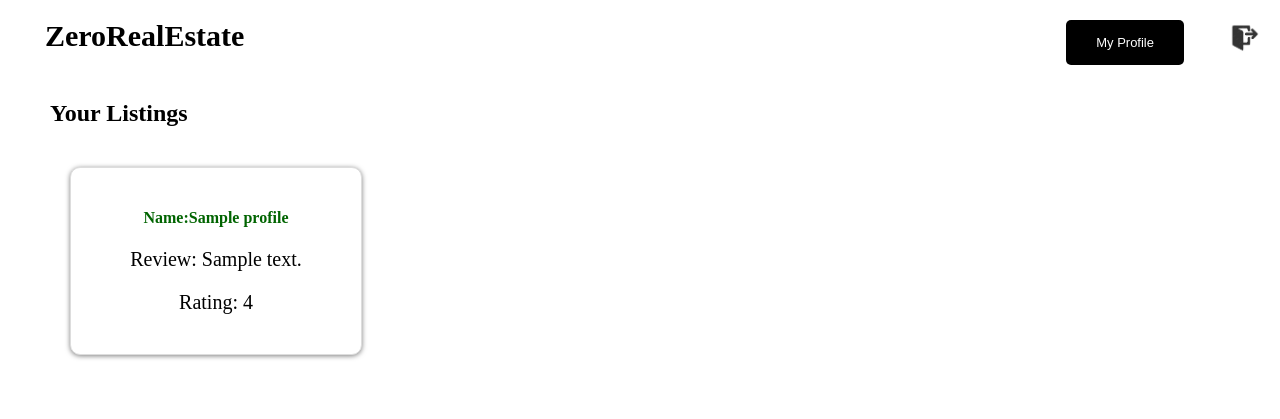
After one commit to laojuaihe22/CSIT314-TeamZero, a Flask app: page /agentViewFeedback in a window 1280 px wide. The commit adds this page. Shown: the top 419 px of the page. Run offline with Flask 3, Linux system fonts and the light colour scheme; the visitor is signed in with stand-in values (Sample User, id 1); a database or web service that is not in the repository returns one stand-in record (values such as "Sample title").

Commit message:
update user account cruds

```diff
--- a/app.py
+++ b/app.py
@@ -17,6 +17,7 @@ from boundary.RealEstateAgent.agentUpdatePropertyListingPage import update_prope
 from boundary.RealEstateAgent.agentDeletePropertyListingPage import delete_property_listing_app
 from boundary.RealEstateAgent.agentSearchPropertyListingPage import search_property_listing_app
 from boundary.RealEstateAgent.agentDashboardPage import rea_dashboard_app
+from boundary.RealEstateAgent.agentViewRating import rating_app
 
 from datetime import timedelta
 
@@ -43,6 +44,7 @@ app.register_blueprint(update_property_listing_app)
 app.register_blueprint(delete_property_listing_app)
 app.register_blueprint(search_property_listing_app)
 app.register_blueprint(rea_dashboard_app)
+app.register_blueprint(rating_app)
 
 # Run the Flask application
 if __name__ == "__main__":
--- a/boundary/RealEstateAgent/agentSearchPropertyListingPage.py
+++ b/boundary/RealEstateAgent/agentSearchPropertyListingPage.py
@@ -14,12 +14,10 @@ def search_property_listing_page():
 
         # search_query = request.form['searchQuery']
 
-
         searchPropertyListingController = SearchPropertyListingController()
         property_list = searchPropertyListingController.searchPropertyListing(filter_type, filter_value)
 
         if property_list:
-            flash('Results found', 'success')
             return render_template('/realEstateAgentSearchPropertyListing.html', property_list=property_list)
         else:
             flash('No similar result', 'error')
--- /dev/null
+++ b/boundary/RealEstateAgent/agentViewRating.py
@@ -0,0 +1,15 @@
+from flask import Flask, redirect, url_for, render_template, request, session, Blueprint, flash
+from controller.RealEstateAgent.viewRatingController import ViewRatingController
+
+rating_app = Blueprint('rating_app', __name__)
+
+
+@rating_app.route('/agentViewFeedback', methods = ['GET'])
+def feedback_app():
+
+    if request.method == "GET":
+        view_rating_controller = ViewRatingController()
+        rating_list = view_rating_controller.viewRatingByagentEmail(session['user_email'])
+
+    print(rating_list)
+    return render_template('realEstateAgentViewFeedback.html', rating_listing=rating_list)
--- /dev/null
+++ b/controller/RealEstateAgent/viewRatingController.py
@@ -0,0 +1,9 @@
+from entity.Rating import Rating
+
+class ViewRatingController:
+
+    def viewRatingByagentEmail(self,email):
+        agent_rating = Rating()
+        feedback_list = agent_rating.viewRatingByagentEmail(email)
+
+        return feedback_list
--- /dev/null
+++ b/entity/Rating.py
@@ -0,0 +1,26 @@
+from pymongo import MongoClient
+
+class Rating:
+
+    def __init__(self):
+        self.database = None
+
+
+    def get_database(self):
+        if self.database is None:
+            # Establish a connection to the MongoDB server
+            self.database = MongoClient("mongodb://localhost:27017")
+        return self.database
+
+
+    def viewRatingByagentEmail(self,email):
+        client = self.get_database()
+        db = client["CSIT314"]
+        collection = db["User"]
+
+        rating_list = list(collection.find({"email":email}))
+
+        if rating_list:
+            return rating_list
+        else:
+            return False
--- a/templates/adminSuspendAccount.html
+++ b/templates/adminSuspendAccount.html
@@ -44,7 +44,7 @@
     <input id="email" name="email" type="email" placeholder="Email Address" required>
     <p>Re-type Email:</p>
     <input id="email_re" name="email_re" type="email" placeholder="Re-enter Email Address" required>
-    <button class="button" type="submit">suspendUserAccount</button>
+    <button class="button" type="submit">Suspend</button>
 
     <p class="delete-message" style="color: red;font-size: 13px;font-weight: bold;">{{message}}</p>
 </form>
--- a/templates/realEstateAgentSearchPropertyListing.html
+++ b/templates/realEstateAgentSearchPropertyListing.html
@@ -173,10 +173,9 @@ button[type="submit"]:hover {
                     <div class="listing-info">
                         <h3>The Vision</h3>
                         <h4 style="color: darkgreen;">{{ property.price }}</h4>
-                        <p class="location-text" style="color: grey;">{{ property.address }}
-                            &nbsp;&nbsp;&nbsp;&nbsp;&nbsp;&nbsp;&nbsp;&nbsp;8mins</p>
+                        <p class="location-text" style="color: grey;">{{ property.address }}</p>
                     </div>
-                    <button class="delete-btn" onclick="deleteListing(this)">Delete</button>
+                    <button class="delete-btn" type="submit"">Delete</button>
                 </div>
             </div>
         {% endfor %}
@@ -213,6 +212,7 @@ button[type="submit"]:hover {
             inputField.name = 'value';
             inputField.placeholder = 'Enter price';
             inputField.required = true;
+            inputField.min = 1;
             valueInput.appendChild(inputField);
         } else if (selectedFilter === 'type') {
             // Create dropdown box for type
--- /dev/null
+++ b/templates/realEstateAgentViewFeedback.html
@@ -0,0 +1,138 @@
+{% extends "baseUserdashboard.html" %}
+
+{% block style %}
+.agent-main {
+    position: absolute;
+    margin: 50px;
+}
+
+.agent-main p {
+    font-size: 45px;
+}
+
+.profile-nav {
+    font-size: 15px;
+    margin-top: -20px;
+    display: flex;
+    margin-bottom: 20px;
+    border-radius: 10px;
+    box-shadow: 0px 1px 5px rgba(0, 0, 0, 0.5);
+    /* Add shadow */
+    max-width: fit-content;
+}
+
+.Pnav-item {
+    font-weight: bold;
+    padding: 10px 25px;
+    cursor: pointer;
+    width: 120px;
+    text-align: center;
+}
+
+.Pnav-item.active {
+    font-weight: normal;
+    background-color: black;
+    color: white;
+    border-radius: 10px;
+}
+
+.hidden {
+    display: contents;
+
+}
+
+.listing-cards {
+    margin: auto;
+    display: flex;
+    flex-wrap: wrap;
+    justify-content: flex-start;
+    /* Start from left */
+}
+
+.listing-card {
+    margin: 20px;
+    width: 250px;
+    background-color: #fff;
+    border: 1px solid #ddd;
+    border-radius: 10px;
+    padding: 20px;
+    box-shadow: 0px 1px 5px rgba(0, 0, 0, 0.5);
+    /* Add shadow */
+    text-align: center;
+}
+
+.listing-card img {
+    width: 100%;
+    height: 150px;
+    object-fit: cover;
+    border-radius: 10px 10px 0 0;
+}
+
+.listing-info .location-text {
+    font-size: 20px;
+    color: black
+    /* Adjust the font size as desired */
+}
+
+.listing-info h3 {
+    font-size: 15px;
+    margin-bottom: 10px;
+}
+
+.delete-btn {
+    background-color: red;
+    color: white;
+    border: none;
+    padding: 5px 10px;
+    border-radius: 5px;
+    cursor: pointer;
+}
+
+.delete-btn:hover {
+    background-color: darkred;
+}
+
+.agent-body {
+    margin: auto;
+
+}
+
+.title-delete{
+    margin-top: 50px;
+}
+
+#listings{
+    flex-wrap: wrap;
+}
+{% endblock style %}
+
+{% block content %}
+<div class="agent-main">
+    <!-- Listing Section -->
+    <div class="agent-body">
+        <div id="listings" class="hidden">
+            <h2 class="title-delete">Your Listings</h2>
+            {%for rating in rating_listing%}
+            {% if rating %}
+            <div class="listing-cards">
+                <!-- star from here for loop -->
+
+                    <div class="listing-card">
+                        <div class="listing-info">
+                            <h4 style="color: darkgreen;">Name:{{rating.profile.name}}</h4>
+                            <p class="location-text">Review: {{rating.profile.description}}</p>
+                            <p class="location-text">Rating: {{rating.profile.feedback[0].rating}}</p>
+                        </div>
+                    </div>
+            </div>
+            {% endif %}
+            {% endfor %}
+        </div>
+    </div>
+    <!-- Messages Section -->
+    <div id="messages">
+        <p>{{message}}</p>
+    </div>
+
+</div>
+{% endblock content %}
```
Also changed, not shown: entity/UserAccount.py (+6 -6 lines), templates/realEstateAgentDashboard.html (+8 -1 lines), templates/userHomeProfile.html (+5 -5 lines), testdatabase.py (+5 -5 lines), entity/UserProfile.py (line endings or trailing spaces).
